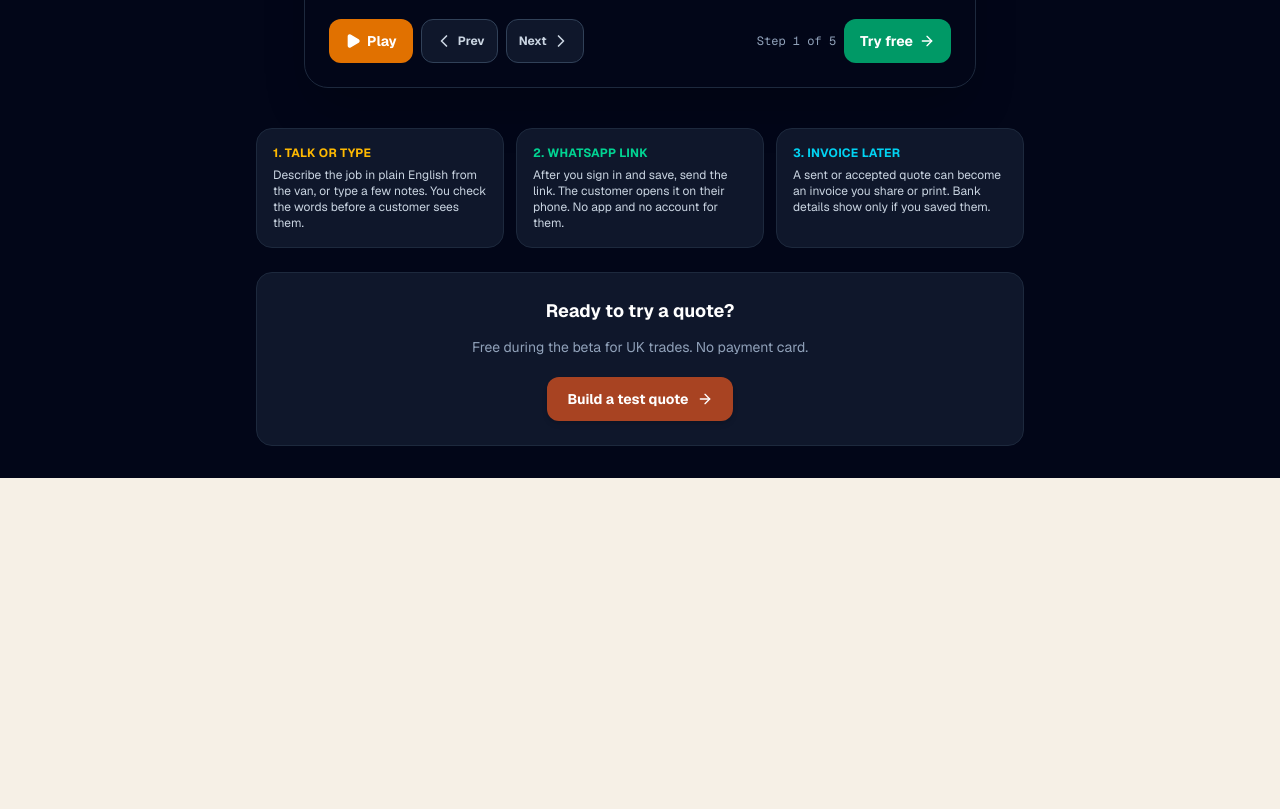
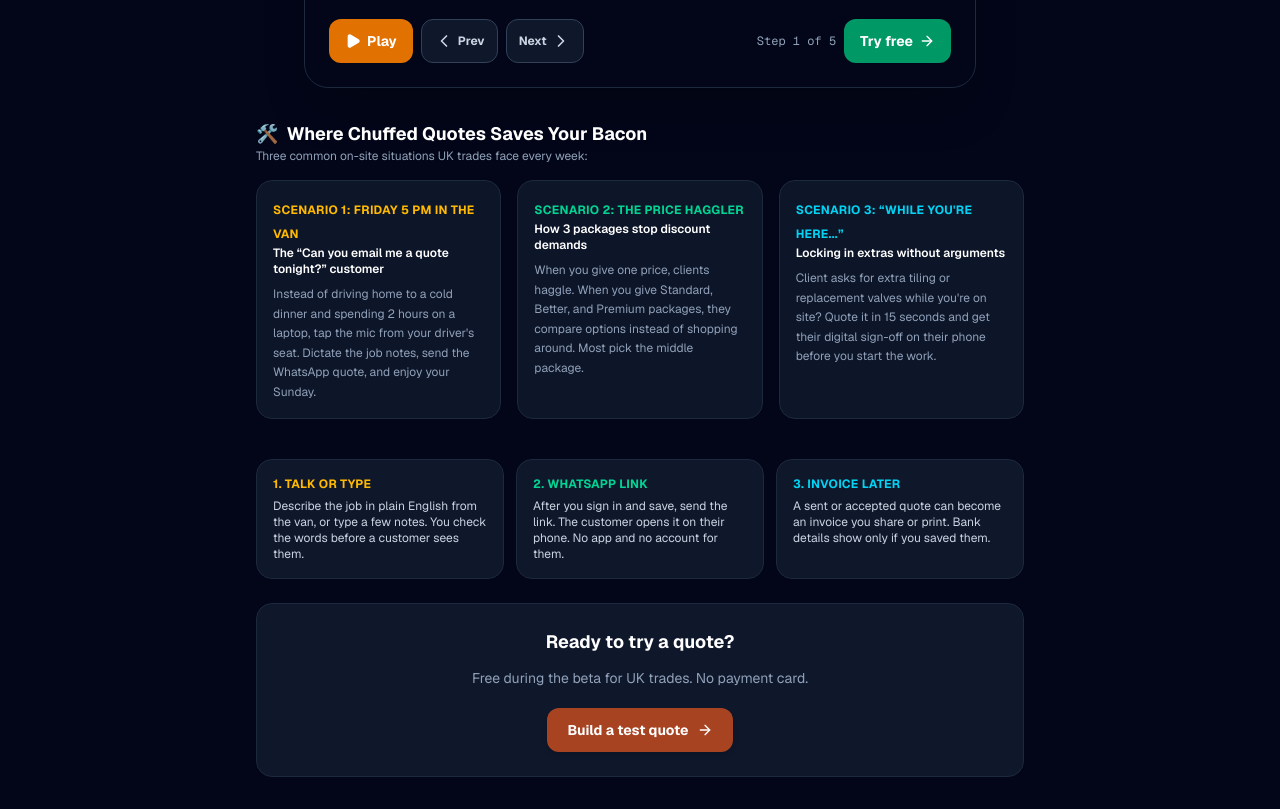
Before and after one commit to wazzheed79/builderbot, a Next.js app in the folder builderbot-app/: page /walkthrough in a window 1280 px wide. Shown: the part 1080-1889 px from the top of the page. Before the commit the page ends 1558 px from the top, so only its background shows below. Built offline with nearby package versions, Linux system fonts and the light colour scheme; no server answers.

Commit message:
feat: add real-world trade scenarios to walkthrough page

```diff
--- a/builderbot-app/app/walkthrough/page.tsx
+++ b/builderbot-app/app/walkthrough/page.tsx
@@ -45,6 +45,51 @@
 
         <VanWalkthrough standalone />
 
+        {/* 3 Real World Trade Scenarios */}
+        <div className="mt-8 space-y-4">
+          <div className="text-center sm:text-left">
+            <h2 className="text-lg font-bold text-white flex items-center gap-2 justify-center sm:justify-start">
+              <span>🛠️</span>
+              <span>Where Chuffed Quotes Saves Your Bacon</span>
+            </h2>
+            <p className="text-xs text-slate-400">
+              Three common on-site situations UK trades face every week:
+            </p>
+          </div>
+
+          <div className="grid grid-cols-1 md:grid-cols-3 gap-4">
+            <div className="rounded-2xl border border-slate-800 bg-slate-900/90 p-4 space-y-2">
+              <span className="text-xs font-bold text-amber-400 uppercase tracking-wide">
+                Scenario 1: Friday 5 PM in the Van
+              </span>
+              <p className="text-xs font-semibold text-white">The &ldquo;Can you email me a quote tonight?&rdquo; customer</p>
+              <p className="text-xs text-slate-400 leading-relaxed">
+                Instead of driving home to a cold dinner and spending 2 hours on a laptop, tap the mic from your driver&apos;s seat. Dictate the job notes, send the WhatsApp quote, and enjoy your Sunday.
+              </p>
+            </div>
+
+            <div className="rounded-2xl border border-slate-800 bg-slate-900/90 p-4 space-y-2">
+              <span className="text-xs font-bold text-emerald-400 uppercase tracking-wide">
+                Scenario 2: The Price Haggler
+              </span>
+              <p className="text-xs font-semibold text-white">How 3 packages stop discount demands</p>
+              <p className="text-xs text-slate-400 leading-relaxed">
+                When you give one price, clients haggle. When you give Standard, Better, and Premium packages, they compare options instead of shopping around. Most pick the middle package.
+              </p>
+            </div>
+
+            <div className="rounded-2xl border border-slate-800 bg-slate-900/90 p-4 space-y-2">
+              <span className="text-xs font-bold text-cyan-400 uppercase tracking-wide">
+                Scenario 3: &ldquo;While you&apos;re here...&rdquo;
+              </span>
+              <p className="text-xs font-semibold text-white">Locking in extras without arguments</p>
+              <p className="text-xs text-slate-400 leading-relaxed">
+                Client asks for extra tiling or replacement valves while you&apos;re on site? Quote it in 15 seconds and get their digital sign-off on their phone before you start the work.
+              </p>
+            </div>
+          </div>
+        </div>
+
         <div className="grid grid-cols-1 gap-3 pt-4 text-left sm:grid-cols-3">
           <div className="space-y-1.5 rounded-2xl border border-slate-800 bg-slate-900 p-4">
             <p className="text-xs font-bold uppercase tracking-wide text-amber-400">1. Talk or type</p>
```
